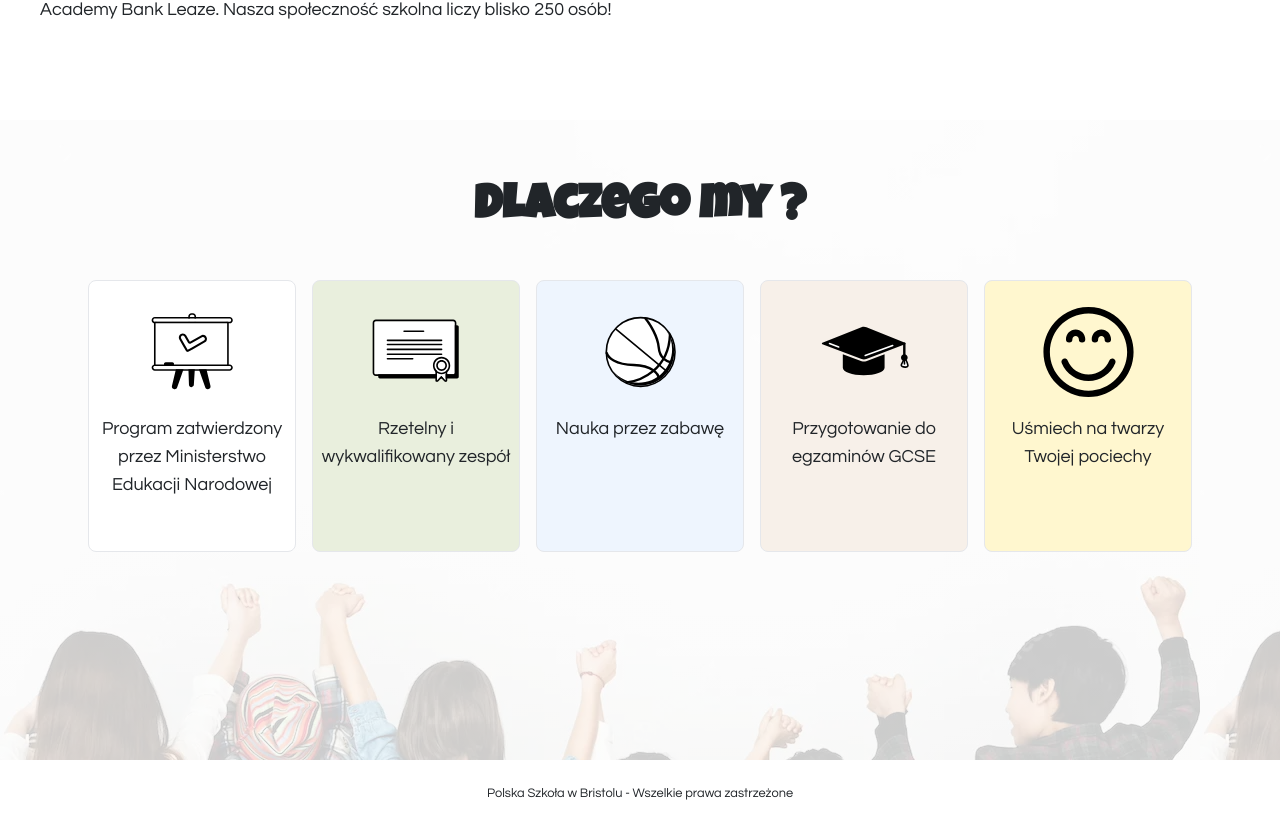
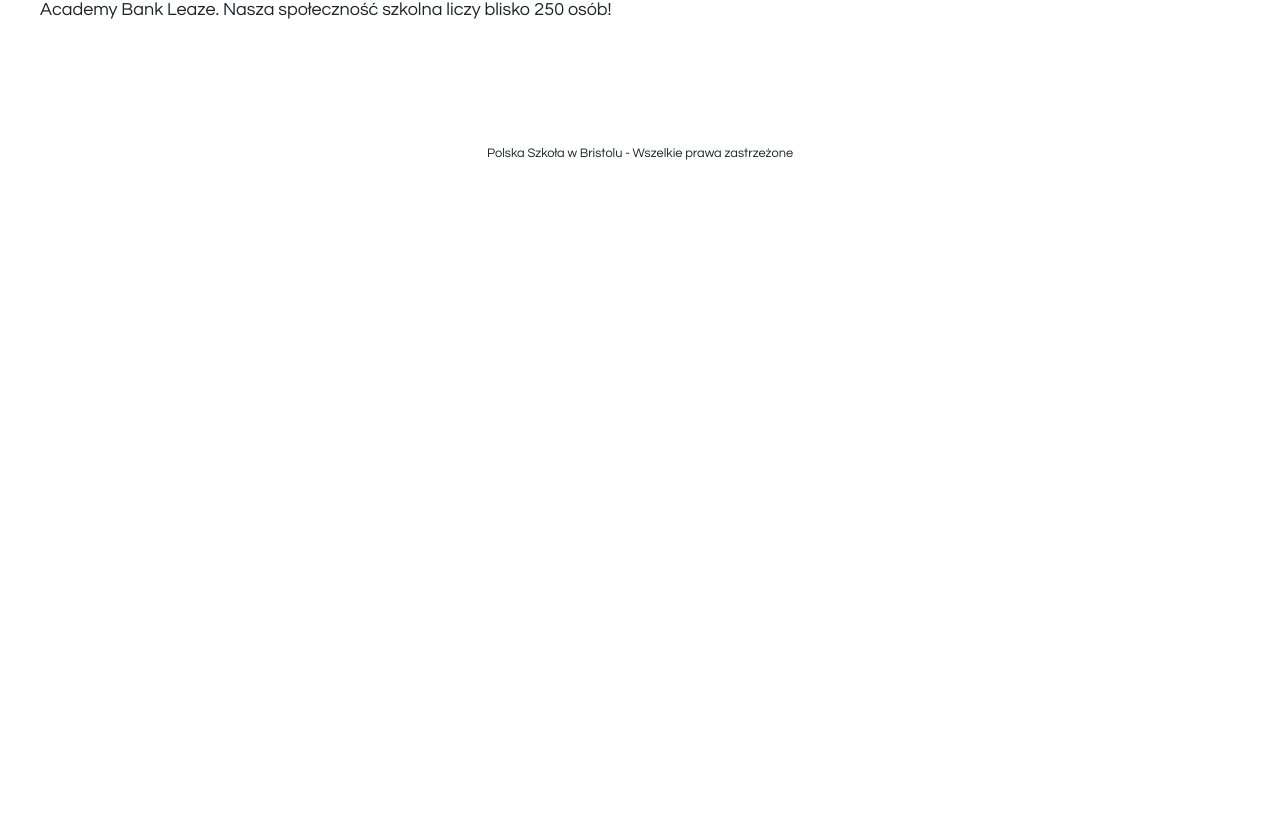
Before and after one commit to pawelkom88/Polish-School-Bristol, a Next.js app: page / in a window 1280 px wide. Shown: the part 1200-2028 px from the top of the page. After the commit the page ends 1388 px from the top, so only its background shows below. Built offline with nearby package versions, Linux system fonts and the light colour scheme.

Commit message:
fix: Fix import

```diff
--- a/pages/index.js
+++ b/pages/index.js
@@ -4,7 +4,7 @@ import Navigation from '../components/navigation/Navigation';
 import SchoolUnit from '../components/units/SchoolUnit';
 import Section from '../components/section/Section';
 import Footer from '../components/footer/Footer';
-import WhyUs from '../components/why-us/whyUs';
+// import WhyUs from '../components/why-us/WhyUs';
 
 export default function Home() {
   return (
@@ -17,7 +17,7 @@ export default function Home() {
           <History />
         </Section>
       </main>
-      <WhyUs />
+      {/* <WhyUs /> */}
       <Footer />
     </>
   );
```
